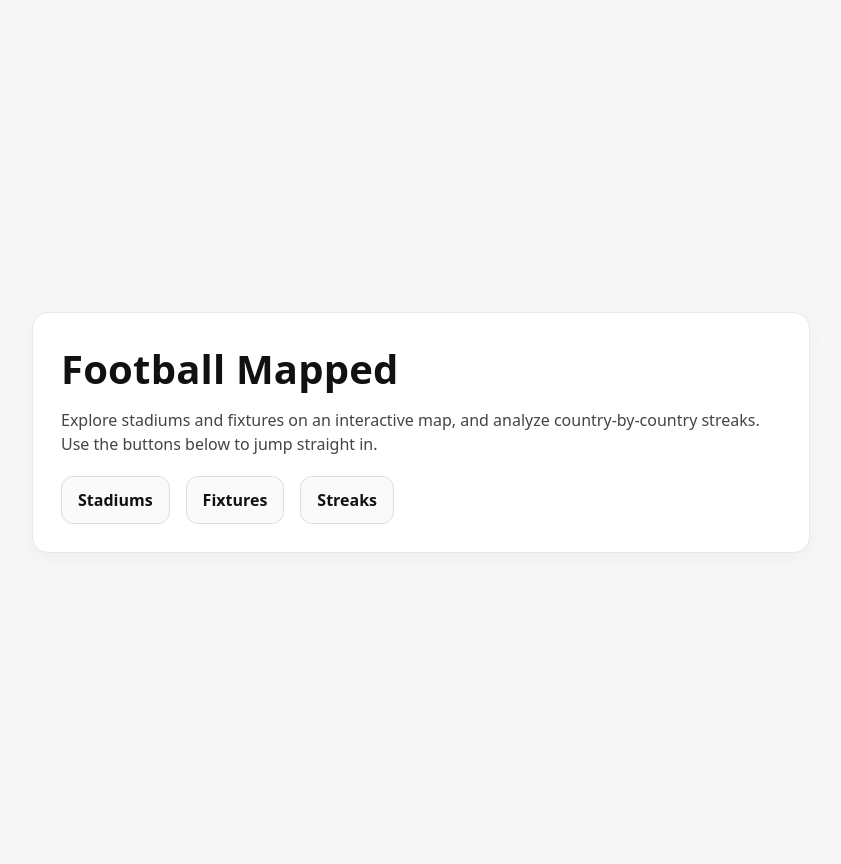
After one commit to RoboCop32/20250727_StreaksWebsite_RENDER, a Flask app: template templates/home.html in a window 1280 px wide. The commit adds this page. Shown: the whole page, without its empty margins (219-1060 px from the left). Run offline with Flask 2, Linux system fonts and the light colour scheme; the template is opened without the code that fills it, so the values that code supplies are empty; some libraries are stand-ins or nearby versions.

Commit message:
added new Home page

```diff
--- a/app.py
+++ b/app.py
@@ -430,6 +430,9 @@ def load_data():
         g.df_data = pd.DataFrame(app.config.get("df_data", []))
 
 
+@app.route("/", methods=["GET"])
+def home():
+    return render_template("home.html")
 
 @app.route("/streak", methods=["GET", "POST"]) #so this is the Main page. Each flask route is mapped to a specific URL, and executes a python function when accessed
 def streak():
@@ -519,7 +522,7 @@ def api_stadiums_search():
     return jsonify({"rows": out_rows, "markers": markers})
 
 # --- homepage -> Stadiums ---
-@app.route("/", methods=["GET"])
+@app.route("/stadiums", methods=["GET"]) #this is called a decorator apparently
 def stadiums_home():
     with engine1.connect() as conn:
         def distinct(col):
--- a/templates/filters.html
+++ b/templates/filters.html
@@ -58,8 +58,7 @@
 	<header>
 	  <h2 style="margin:0">Fixture Explorer</h2>
 	  <div style="display:flex; gap:8px;">
-		<a class="btn" href="/">Go to stadiums page</a>
-		<a class="btn" href="/streak">Go to streak page</a>
+		<a class="btn" href="/">← Home</a>
 	  </div>
 	</header>
 
--- /dev/null
+++ b/templates/home.html
@@ -0,0 +1,35 @@
+<!doctype html>
+<html lang="en">
+<head>
+  <meta charset="utf-8"/>
+  <meta name="viewport" content="width=device-width, initial-scale=1"/>
+  <title>Football Mapped — Welcome</title>
+  <style>
+    :root { --gap: 16px; }
+    body { font-family: system-ui, -apple-system, Segoe UI, Roboto, sans-serif; margin: 0; background: #f7f7f7; color:#111; }
+    .wrap { min-height: 100vh; display:grid; place-items:center; padding: 32px; }
+    .card { background:#fff; border:1px solid #e7e7e7; border-radius:16px; padding:28px; max-width: 720px; width:100%; box-shadow: 0 5px 20px rgba(0,0,0,.04) }
+    h1 { margin: 0 0 12px; font-size: clamp(28px, 3.5vw, 40px); letter-spacing:.2px; }
+    p { color:#444; line-height:1.5; margin: 0 0 20px; }
+    .buttons { display:flex; flex-wrap:wrap; gap: var(--gap); margin-top: 8px; }
+    .btn { display:inline-block; padding: 12px 16px; border:1px solid #ddd; border-radius:12px; background:#fafafa; color:#111; text-decoration:none; font-weight:600; }
+    .btn:hover { background:#f0f0f0 }
+  </style>
+</head>
+<body>
+  <div class="wrap">
+    <div class="card">
+      <h1>Football Mapped</h1>
+      <p>
+        Explore stadiums and fixtures on an interactive map, and analyze country-by-country streaks.
+        Use the buttons below to jump straight in.
+      </p>
+      <div class="buttons">
+        <a class="btn" href="/stadiums">Stadiums</a>
+        <a class="btn" href="/filters">Fixtures</a>
+        <a class="btn" href="/streak">Streaks</a>
+      </div>
+    </div>
+  </div>
+</body>
+</html>
--- a/templates/stadiums.html
+++ b/templates/stadiums.html
@@ -31,8 +31,7 @@
   <header>
     <h2 style="margin:0">Stadium Explorer</h2>
     <div style="display:flex; gap:8px;">
-      <a class="btn" href="/filters">Go to fixtures page</a>
-      <a class="btn" href="/streak">Go to streak page</a>
+		<a class="btn" href="/">← Home</a>
     </div>
   </header>
 
--- a/templates/streak.html
+++ b/templates/streak.html
@@ -45,7 +45,7 @@
 
 	<header>
 	  <h2 style="margin:0">Streak Finder</h2>
-	  <a class="btn" href="/">← Back to filters</a>
+	  <a class="btn" href="/">← Home</a>
 	</header>
 
 	<div class="card">
```
